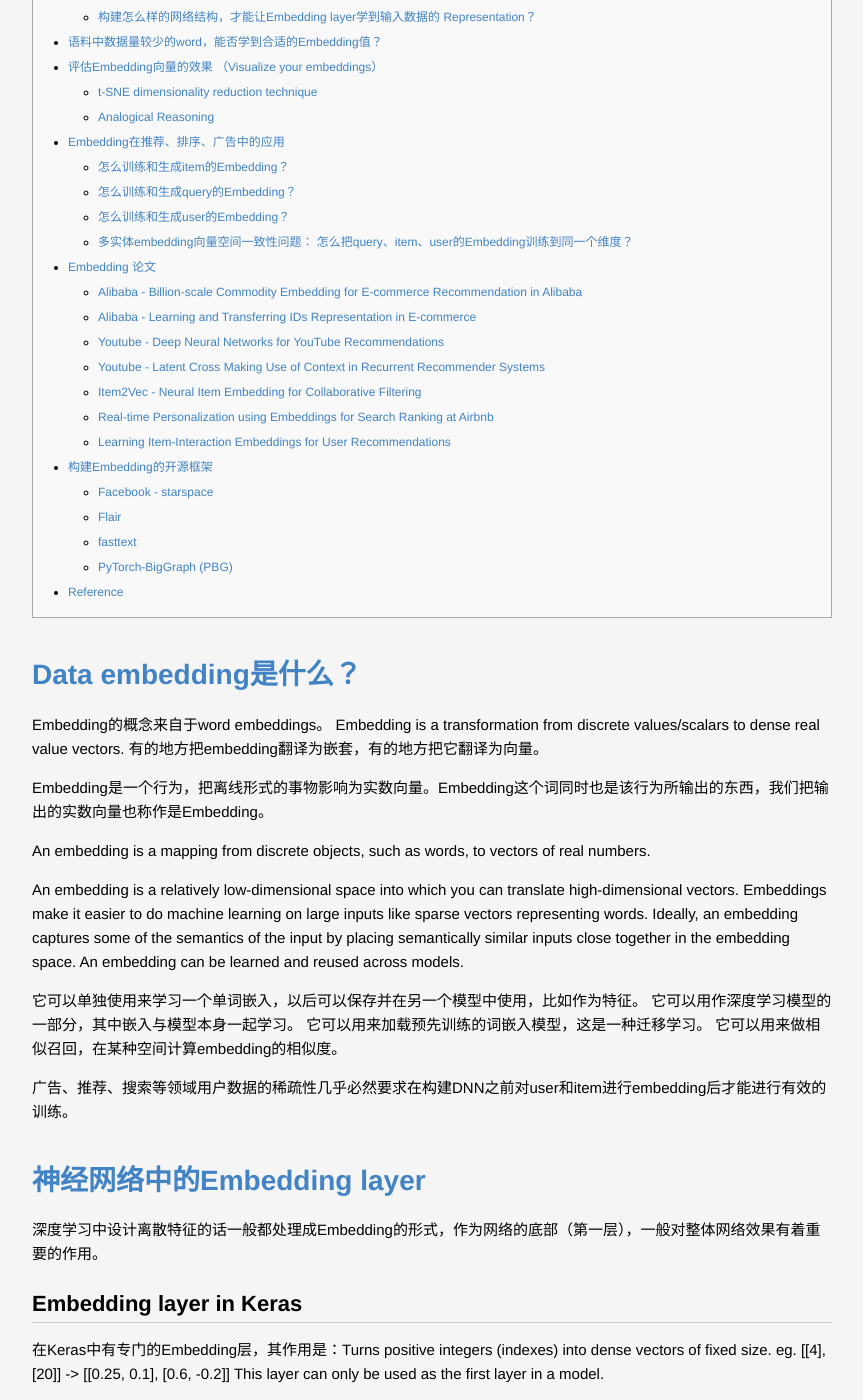
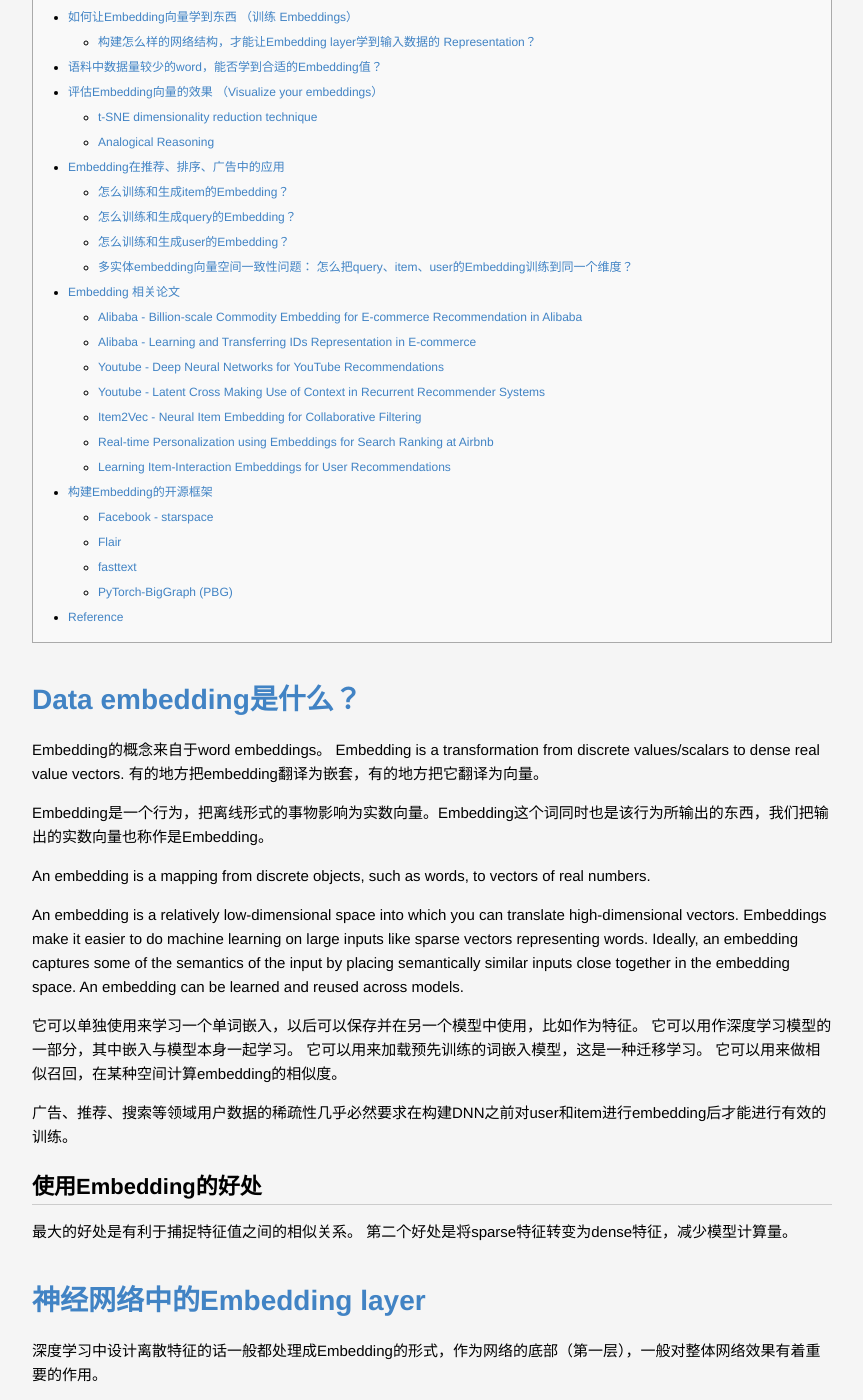
Before and after one commit to lucky521/blog, a Jekyll site: the page built from _posts/ml/2019-02-13-Data-Embedding.markdown, in a window 1280 px wide and 1400 px high, scrolled down 680 px. Shown: the whole window, without its empty margins (208-1071 px from the left). Built offline with Jekyll 4.4.1, drawn with Linux system fonts in a browser that asks for light colours; some of the changed text lies outside the part shown.

Commit message:
update nlp

````diff
--- a/_posts/ml/2018-05-15-nlp-using-machine-learning.markdown
+++ b/_posts/ml/2018-05-15-nlp-using-machine-learning.markdown
@@ -173,7 +173,6 @@
 
 # NLP Model 模型
 
-
 ## neural language model
 
 
@@ -225,7 +224,7 @@
 
 
 ## CRF++
-
+CRF++是著名的条件随机场的开源工具,也是目前综合性能最佳的CRF工具，用于segmenting/labeling sequential data。
 
 
 ## fasttext
--- a/_posts/ml/2018-07-31-optimization-method.markdown
+++ b/_posts/ml/2018-07-31-optimization-method.markdown
@@ -122,7 +122,7 @@
 ```
 
 6. 交叉熵损失/负对数似然/Logarithmic Loss
-Cross-entropy loss, or Logloss
+Cross-entropy loss, 或者叫做 Log loss
 Loss = -actual * (log(pred)) - (1-actual)(log(1-pred))
 
 ```python
--- a/_posts/ml/2019-02-13-Data-Embedding.markdown
+++ b/_posts/ml/2019-02-13-Data-Embedding.markdown
@@ -6,6 +6,7 @@
 ---
 
 # Data embedding是什么？
+
 Embedding的概念来自于word embeddings。
 Embedding is a transformation from discrete values/scalars to dense real value vectors. 有的地方把embedding翻译为嵌套，有的地方把它翻译为向量。
 
@@ -22,8 +23,12 @@
 它可以用来加载预先训练的词嵌入模型，这是一种迁移学习。
 它可以用来做相似召回，在某种空间计算embedding的相似度。
 
+广告、推荐、搜索等领域用户数据的稀疏性几乎必然要求在构建DNN之前对user和item进行embedding后才能进行有效的训练。
 
-广告、推荐、搜索等领域用户数据的稀疏性几乎必然要求在构建DNN之前对user和item进行embedding后才能进行有效的训练。
+## 使用Embedding的好处
+
+最大的好处是有利于捕捉特征值之间的相似关系。
+第二个好处是将sparse特征转变为dense特征，减少模型计算量。
 
 
 # 神经网络中的Embedding layer
@@ -223,7 +228,7 @@
 
 
 
-# Embedding 论文
+# Embedding 相关论文
 
 Embedding是一种方法，而它不是直接去解决目标问题的模型，但有了它作为模型或者输入的一部分，需要问题能够方便的求解。
 
````
Also changed, not shown: other parts of _posts/ml/2018-05-15-nlp-using-machine-learning.markdown (+3 -0 lines).
